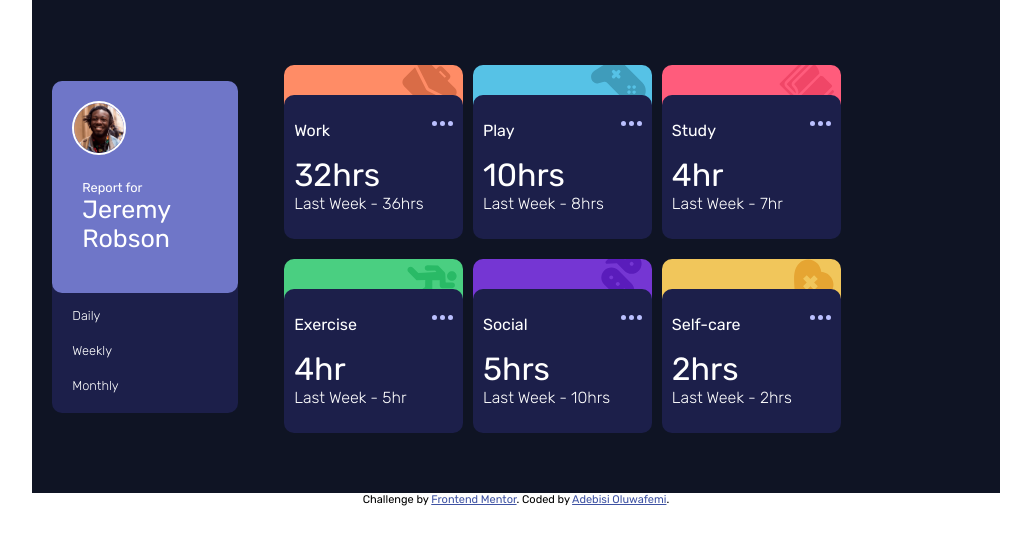
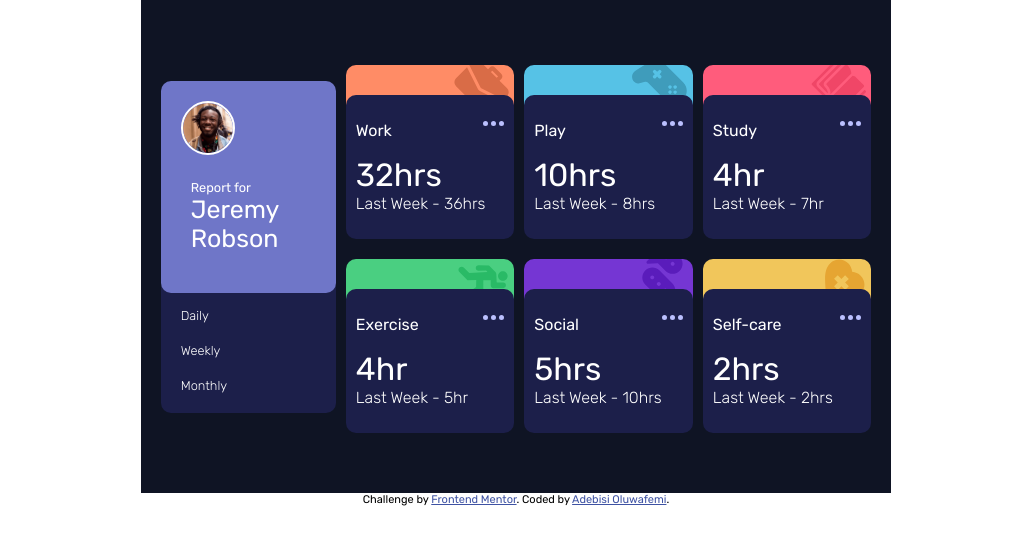
Before and after one commit to Albusflames/time-tracking-dashboard, a plain HTML site: page index.html in a window 1280 px wide. Shown: the whole page, without its empty margins (124-1155 px from the left). Drawn offline with Linux system fonts and the light colour scheme.

Commit message:
updating styles

```diff
--- a/style.css
+++ b/style.css
@@ -165,13 +165,15 @@ main {
         justify-content:center;
     }
     main {
-        display: grid;
-        grid-template-columns: 1fr 3fr;
+        display: flex;
+        flex-direction: row;
+        gap: 10px!important;
         align-items: center;
         justify-content: center;
         gap: 0px;
     }
     .user {
+        width: 25%;
         max-width: 170.8/px;
     }
     .user img {
@@ -195,6 +197,7 @@ main {
         gap: 20px;
     }
     .dashboard {
+        width: 75%;
         display: grid;
         grid-template-columns: 1fr 1fr 1fr ;
         gap: 0px 10px
```
